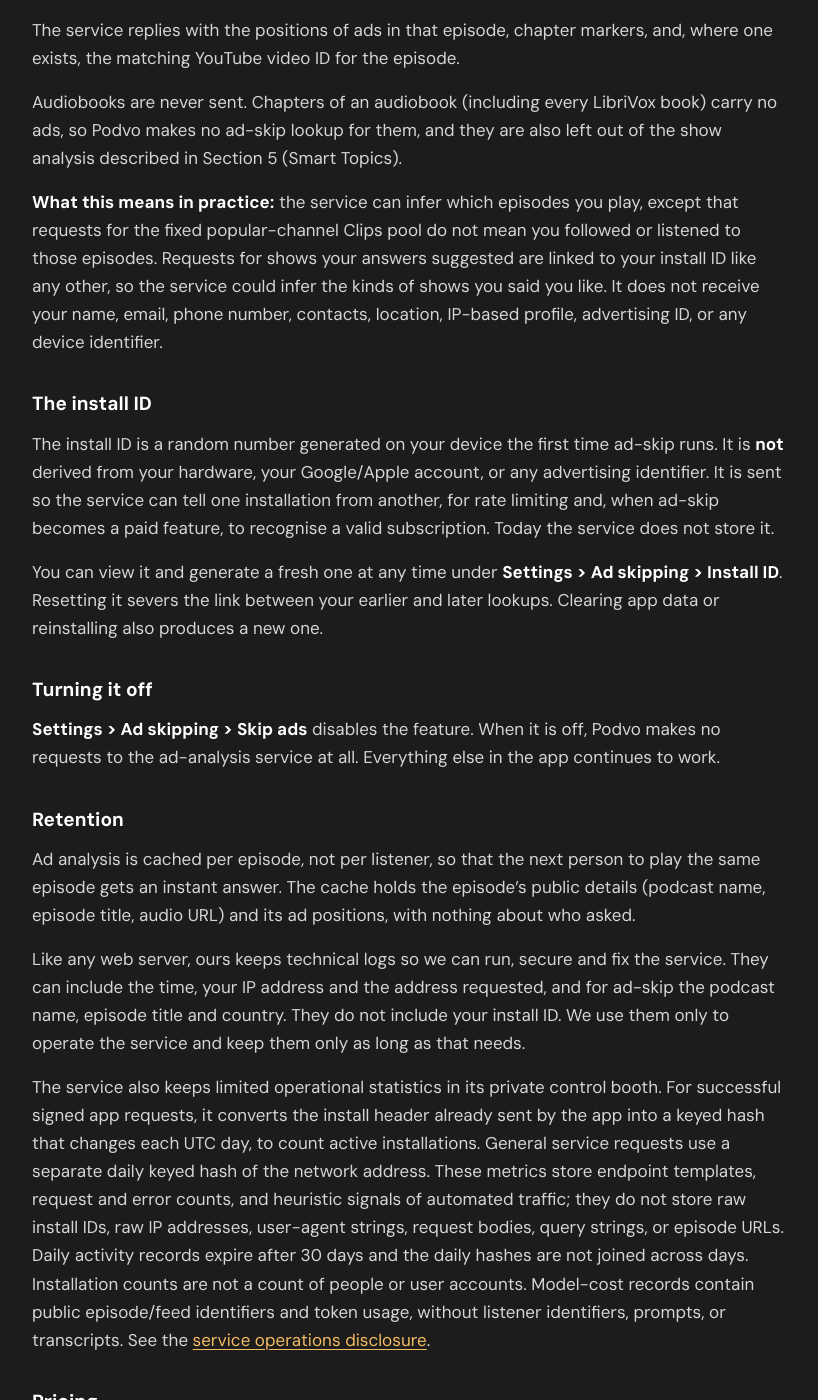
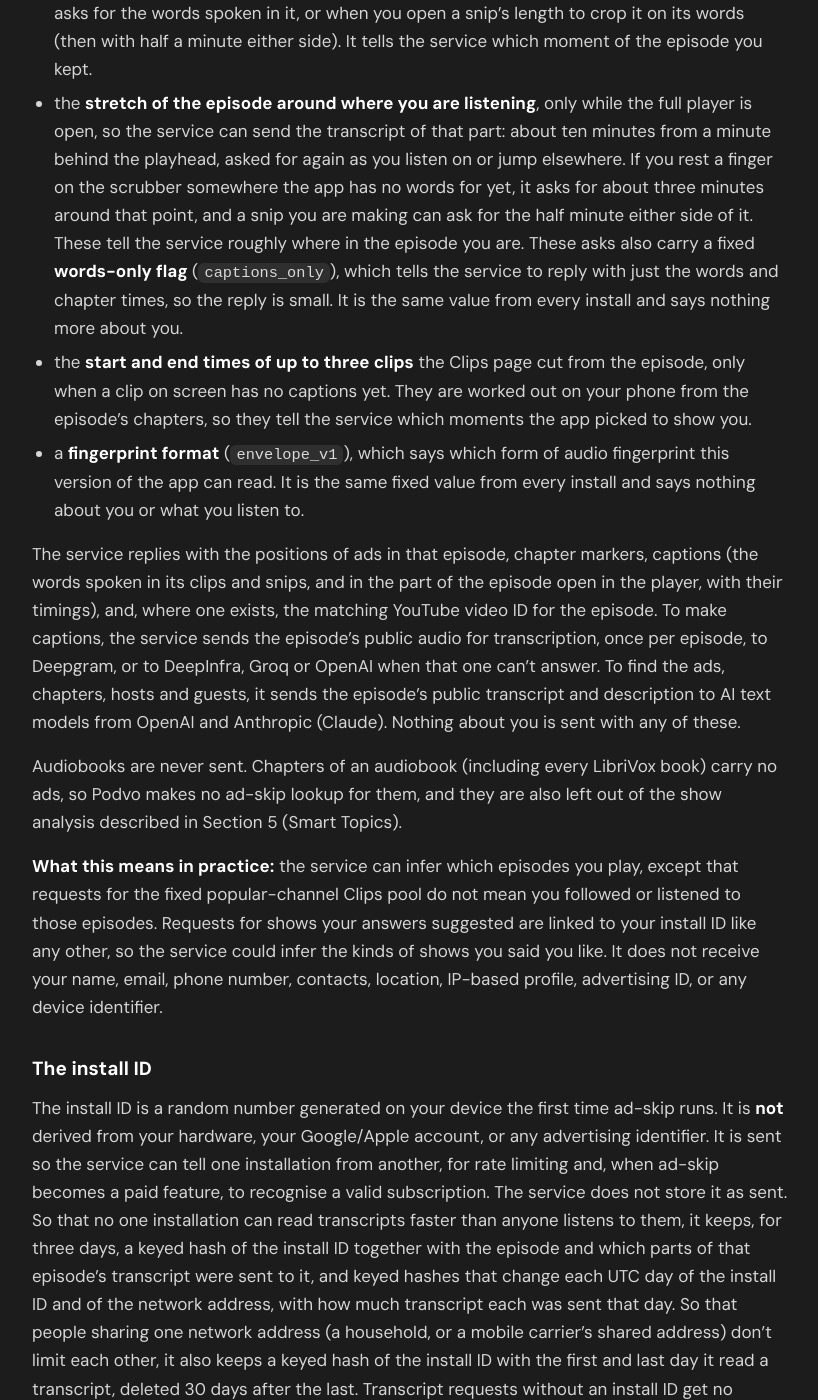
Before and after one commit to cassiand123-dev/podvo-site, a Jekyll site: the page built from privacy/index.md, in a window 1280 px wide and 1400 px high, scrolled down 5764 px. Shown: the whole window, without its empty margins (230-1048 px from the left). Built offline with Jekyll 4.4.1, drawn with Linux system fonts in a browser that asks for light colours; our own code applies the rules of GitHub Pages for plain Markdown files; some of the changed text lies outside the part shown.

Commit message:
Publish the privacy policy of 12 November: transcripts, Claude and transcription services
Co-Authored-By: Claude Opus 5.5 <noreply@anthropic.com>

```diff
--- a/privacy/index.md
+++ b/privacy/index.md
@@ -153,7 +153,9 @@ encrypted. **We never receive, see or store any of it.**
 Podvo can automatically skip advertising inside episodes. Doing this requires analysis
 that cannot run on your phone, so the app asks our ad-analysis service about the episode
 you are about to play. To make queue transitions seamless, it also asks about the episode
-at the front of Up Next while the current episode is still playing. The Clips feed uses the
+at the front of Up Next while the current episode is still playing. Opening an episode's
+page asks too, read-only: it shows the chapters and summaries of an episode someone has
+already played, and never starts an analysis of one nobody has. The Clips feed uses the
 same analysis to find short moments; to make Clips useful for new listeners, it can also ask
 about a small, fixed selection of current episodes from popular channels that you have not
 followed or played. If you answered the optional "What do you like?" questions, it can also
@@ -161,8 +163,9 @@ ask about recent episodes from shows those answers suggested.
 
 ### What is sent
 
-When ad-skip is enabled and you play, download, place an episode at the front of Up Next, or
-Podvo prepares an episode for the Clips discovery feed, the app sends the following to
+When ad-skip is enabled and you play, download, place an episode at the front of Up Next,
+open an episode's page, or Podvo prepares an episode for the Clips discovery feed, the app
+sends the following to
 `https://api.dawncast.uk/ads`:
 
 * the **podcast name** and **episode title**
@@ -171,14 +174,36 @@ Podvo prepares an episode for the Clips discovery feed, the app sends the follow
 * a **country code** (used to select the right regional ad data)
 * an **install ID** — see below
 * an **entitlement level** — currently always `early_access`
-* a **read-only flag**, only when the app is browsing (Clips, Snips) and wants an analysis
-  that already exists. It tells the service not to start a new one.
+* a **read-only flag**, only when the app is browsing (an episode's page, Clips, Snips) and
+  wants an analysis that already exists. It tells the service not to start a new one.
+* a snip's **start and end times**, only when a snip you saved has no captions yet and the app
+  asks for the words spoken in it, or when you open a snip's length to crop it on its words
+  (then with half a minute either side). It tells the service which moment of the episode
+  you kept.
+* the **stretch of the episode around where you are listening**, only while the full player
+  is open, so the service can send the transcript of that part: about ten minutes from a
+  minute behind the playhead, asked for again as you listen on or jump elsewhere. If you rest
+  a finger on the scrubber somewhere the app has no words for yet, it asks for about three
+  minutes around that point, and a snip you are making can ask for the half minute either
+  side of it. These tell the service roughly where in the episode you are. These asks also
+  carry a fixed **words-only flag** (`captions_only`), which tells the service to reply with
+  just the words and chapter times, so the reply is small. It is the same value from every
+  install and says nothing more about you.
+* the **start and end times of up to three clips** the Clips page cut from the episode, only
+  when a clip on screen has no captions yet. They are worked out on your phone from the
+  episode's chapters, so they tell the service which moments the app picked to show you.
 * a **fingerprint format** (`envelope_v1`), which says which form of audio fingerprint this
   version of the app can read. It is the same fixed value from every install and says
   nothing about you or what you listen to.
 
-The service replies with the positions of ads in that episode, chapter markers, and, where
-one exists, the matching YouTube video ID for the episode.
+The service replies with the positions of ads in that episode, chapter markers, captions
+(the words spoken in its clips and snips, and in the part of the episode open in the player,
+with their timings), and, where one exists, the
+matching YouTube video ID for the episode. To make captions, the service sends the episode's
+public audio for transcription, once per episode, to Deepgram, or to DeepInfra, Groq or
+OpenAI when that one can't answer. To find the ads, chapters, hosts and guests, it sends the
+episode's public transcript and description to AI text models from OpenAI and Anthropic
+(Claude). Nothing about you is sent with any of these.
 
 Audiobooks are never sent. Chapters of an audiobook (including every LibriVox book) carry no
 ads, so Podvo makes no ad-skip lookup for them, and they are also left out of the show
@@ -196,7 +221,14 @@ The install ID is a random number generated on your device the first time ad-ski
 is **not** derived from your hardware, your Google/Apple account, or any advertising
 identifier. It is sent so the service can tell one installation from another, for rate
 limiting and, when ad-skip becomes a paid feature, to recognise a valid subscription.
-Today the service does not store it.
+The service does not store it as sent. So that no one installation can read transcripts
+faster than anyone listens to them, it keeps, for three days, a keyed hash of the install ID
+together with the episode and which parts of that episode's transcript were sent to it, and
+keyed hashes that change each UTC day of the install ID and of the network address, with how
+much transcript each was sent that day. So that people sharing one network address (a
+household, or a mobile carrier's shared address) don't limit each other, it also keeps a
+keyed hash of the install ID with the first and last day it read a transcript, deleted 30
+days after the last. Transcript requests without an install ID get no transcript.
 
 You can view it and generate a fresh one at any time under **Settings > Ad skipping >
 Install ID**. Resetting it severs the link between your earlier and later lookups. Clearing app
@@ -226,7 +258,9 @@ These metrics store endpoint templates, request and error counts, and heuristic
 signals of automated traffic; they do not store raw install IDs, raw IP addresses,
 user-agent strings, request bodies, query strings, or episode URLs. Daily activity
 records expire after 30 days and the daily hashes are not joined across days.
-Installation counts are not a count of people or user accounts. Model-cost records
+Installation counts are not a count of people or user accounts. The transcript allowance
+records described under "The install ID" are kept for three days and then deleted, except
+the first and last day an installation read a transcript, kept until 30 days after the last. Model-cost records
 contain public episode/feed identifiers and token usage, without listener identifiers,
 prompts, or transcripts. See the [service operations disclosure](https://api.dawncast.uk/privacy/operations).
 
@@ -440,8 +474,8 @@ The response can also include chapter titles already generated and cached when t
 podcast's episodes were analysed previously. Results are cached on the backend for reuse
 across listeners and stored on your device.
 
-Public metadata may be sent to OpenAI for this classification; no audio is sent by this
-feature. Changed titles or descriptions, or a deliberate topic-quality upgrade, may be
+Public metadata may be sent to OpenAI or Anthropic (Claude) for this classification; no
+audio is sent by this feature. Changed titles or descriptions, or a deliberate topic-quality upgrade, may be
 classified again within the shared processing budget.
 
 ### Retention
@@ -494,7 +528,9 @@ before refreshing.
 **What is sent:** the guest's name or matching page title goes to Wikipedia
 (`en.wikipedia.org`). The public Wikidata item ID linked from that page goes to Wikidata
 (`www.wikidata.org`) to verify that the page describes a human, independently of the
-wording of its description. Both are operated by the Wikimedia Foundation — not by us.
+wording of its description. When the article has no lead photo, the same item ID is used
+to ask Wikidata for the portrait it lists, and that image's public file name goes back to
+Wikipedia for a thumbnail. Both are operated by the Wikimedia Foundation — not by us.
 No episode, podcast, account, device or install identifier is sent. Wikimedia sees your
 IP address and can infer which public person was looked up; its privacy policy governs
 those requests.
@@ -512,8 +548,8 @@ Existing photos and bios remain available if a refresh fails.
   policy governs that data. Nothing about it reaches us.
 * **Wikimedia Foundation (Wikipedia and Wikidata).** Guest photos & bios are always
   enabled (Section 5a). Receives a guest name/page title, its linked
-  public Wikidata item ID and your IP address; no episode, podcast or listening history
-  is sent.
+  public Wikidata item ID, the public file name of a portrait Wikidata lists for them and
+  your IP address; no episode, podcast or listening history is sent.
 * **Podcast publishers and hosts.** Searching, refreshing feeds, streaming and downloading
   connect your device directly to the publisher's servers. Those servers see your IP
   address and request headers, as they would with any podcast app. Their privacy policies
@@ -535,6 +571,10 @@ Existing photos and bios remain available if a refresh fails.
   link opens (Section 4b). Like any web host it sees the IP address and browser details of
   whoever opens the site, and GitHub's privacy statement governs that data. It never
   receives the addresses in a shared link.
+* **AI and speech-to-text services (OpenAI, Anthropic, Deepgram, DeepInfra and Groq).**
+  Our ad-analysis service sends them public episode audio, transcripts, descriptions and
+  show details (Sections 3 and 5). Your app never connects to them, and nothing that
+  identifies you, such as your install ID, is sent to them.
 * **Google Cast, DLNA and AirPlay.** Discovering and controlling speakers or TVs happens
   entirely over your local Wi-Fi network. Nothing about it reaches us.
 
```
Also changed, not shown: other parts of privacy/index.md (+1 -1 lines).
